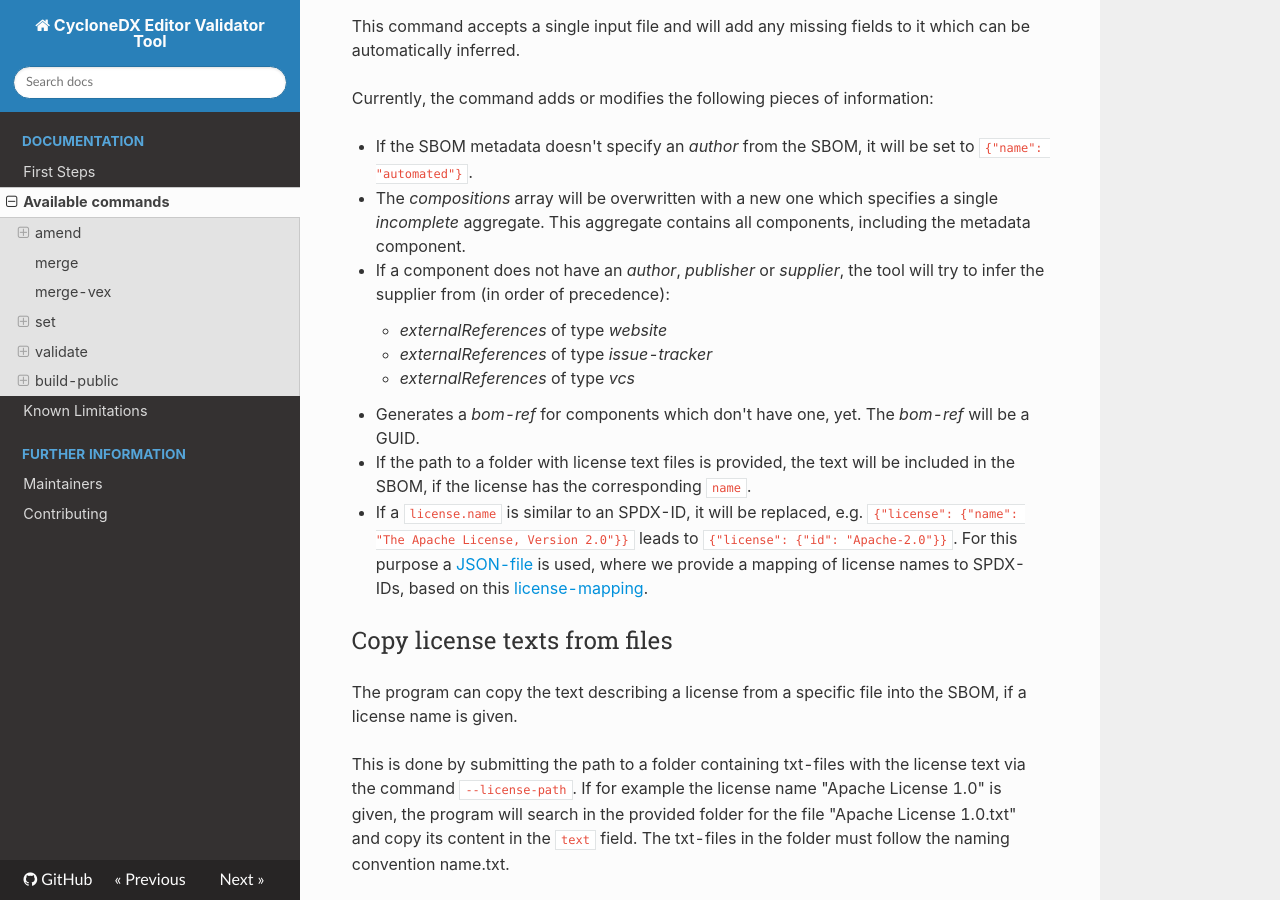
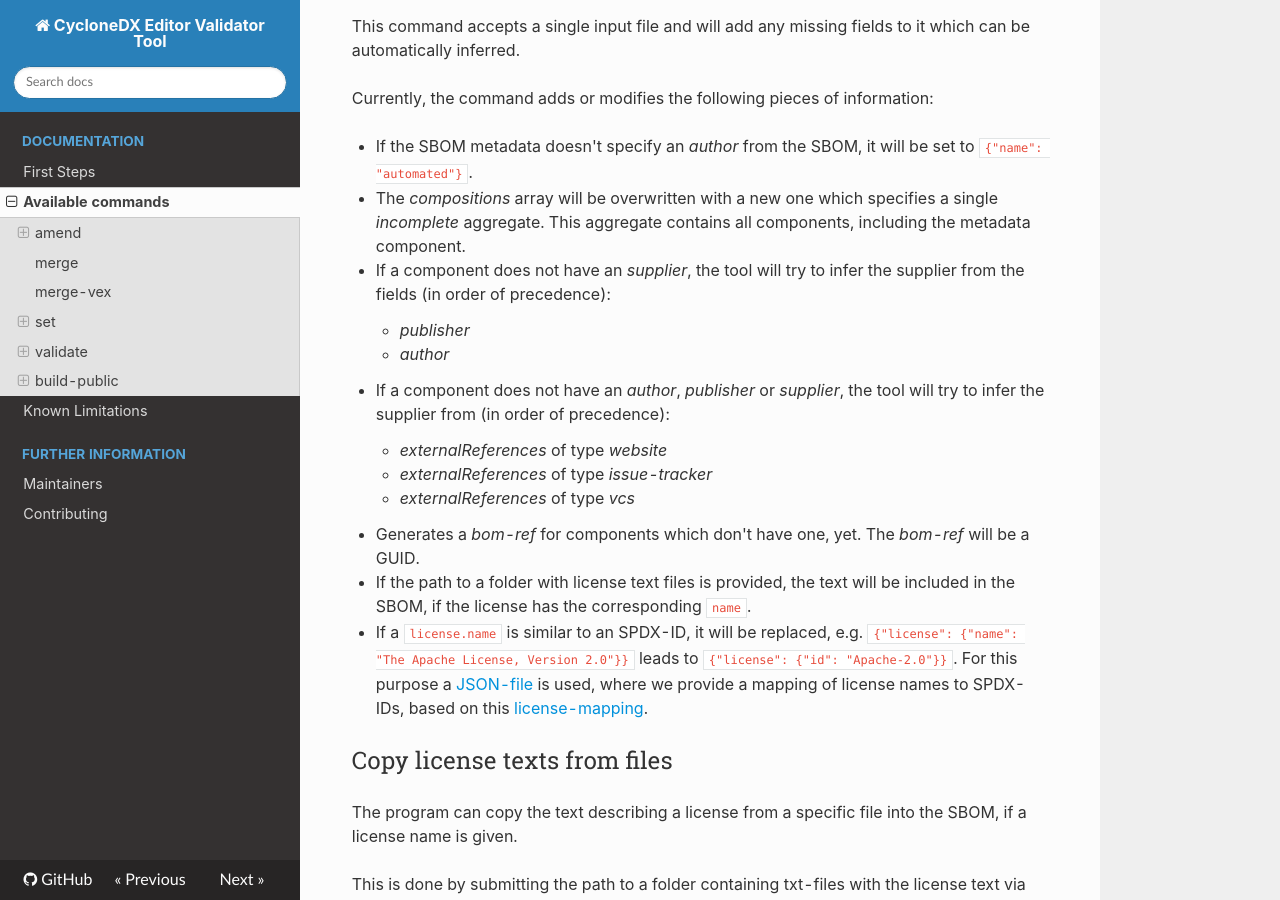
Before and after one commit to Festo-se/cyclonedx-editor-validator, an MkDocs documentation site: the page built from docs/available_commands.md, in a window 1280 px wide and 900 px high, scrolled down 390 px. Built offline with MkDocs 1.6.1, drawn with Linux system fonts in a browser that asks for light colours; nearby versions of some CDN libraries; some web fonts are replaced.

```diff
--- a/docs/available_commands.md
+++ b/docs/available_commands.md
@@ -14,6 +14,9 @@
 
 * If the SBOM metadata doesn't specify an *author* from the SBOM, it will be set to `{"name": "automated"}`.
 * The *compositions* array will be overwritten with a new one which specifies a single *incomplete* aggregate. This aggregate contains all components, including the metadata component.
+* If a component does not have an *supplier*, the tool will try to infer the supplier from the fields (in order of precedence):
+  * *publisher*
+  * *author*
 * If a component does not have an *author*, *publisher* or *supplier*, the tool will try to infer the supplier from (in order of precedence):
   * *externalReferences* of type *website*
   * *externalReferences* of type *issue-tracker*
```
